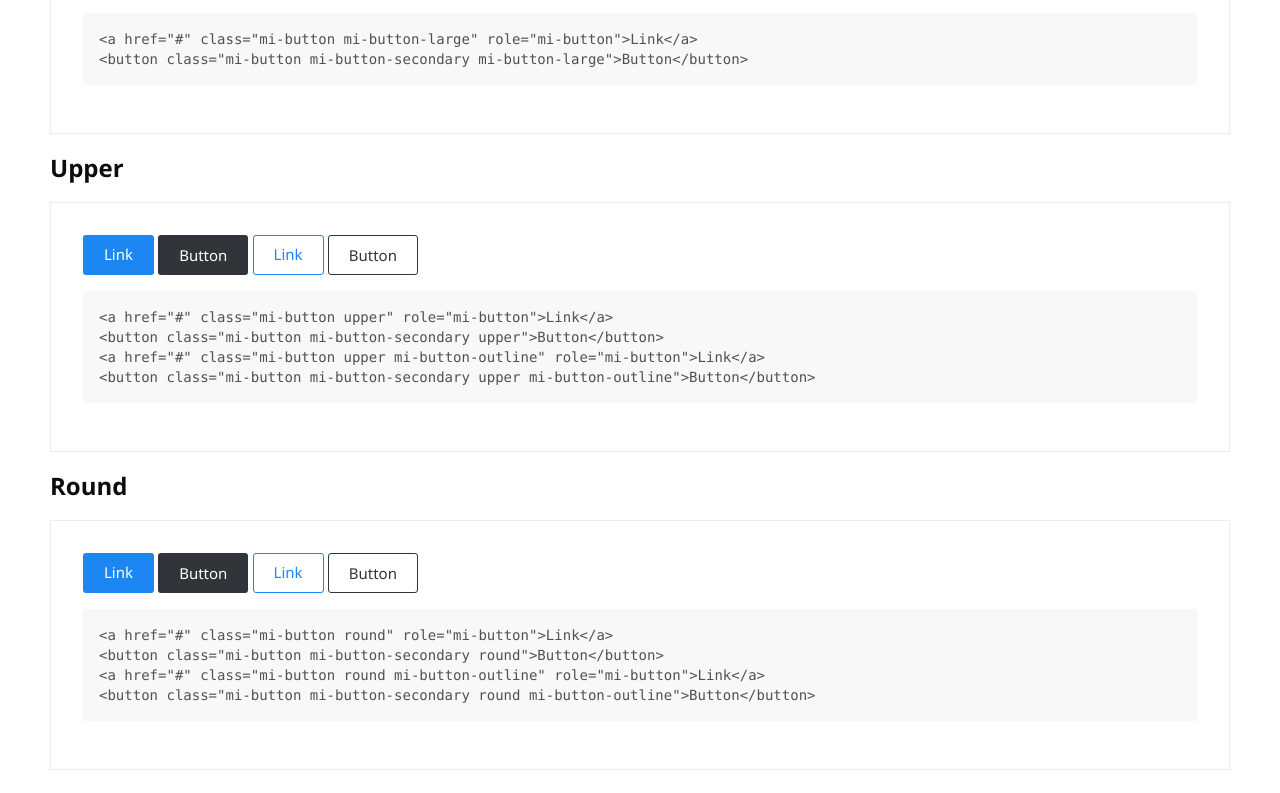
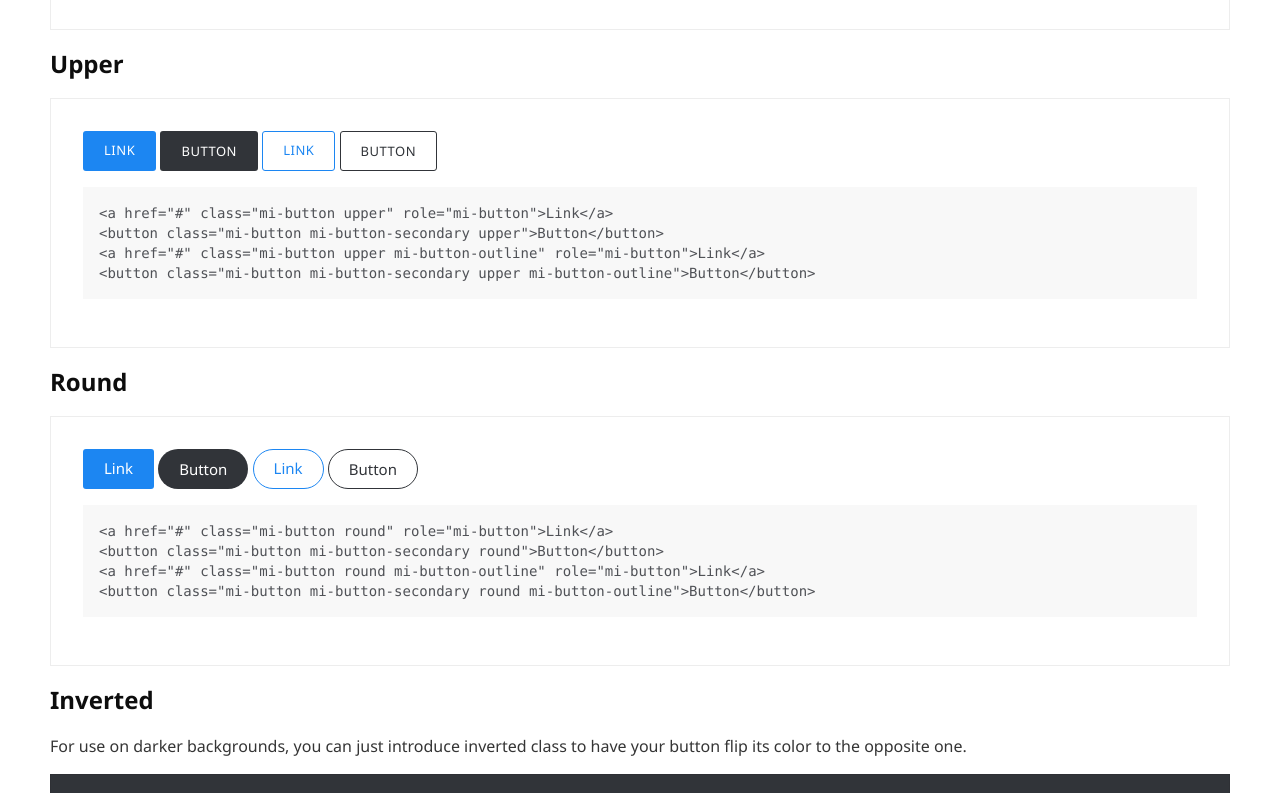
Before and after one commit to tianjifa/MiKit, a website: page demo/button.html in a window 1280 px wide. Shown: the part 2671-3464 px from the top of the page. Drawn offline with Linux system fonts and the light colour scheme.

Commit message:
Update and rename buttons.html to button.html

```diff
--- a/demo/buttons.html
+++ b/demo/button.html
@@ -95,8 +95,6 @@
 
         <h3 class="section-head" id="h-outline">Outline</h3>
 
-        <p>Outline class does exactly what it is supposed to do: styles a button with an mi-button-outline with no fill color.</p>
-
         <div class="example demo-buttons">
             <button class="mi-button mi-button-outline">Button</button>
             <button class="mi-button mi-button-secondary mi-button-outline">Button</button>
@@ -110,8 +108,6 @@
 		<!------------------------------------------------------------------>
 
         <h3 class="section-head" id="h-disabled">Disabled</h3>
-
-        <p>Disabled buttons are automatically styles with muted colors, inactive and not clickable. As you can see, there's no need to set disabled class for the button element, and disabled argument is enough. Having this said, both a link and a button input require disabled class.</p>
 
         <div class="example demo-buttons">
             <a href="#" class="mi-button mi-button-disabled" role="mi-button">Link</a>
@@ -174,10 +170,10 @@
         <h3 class="section-head" id="h-upper">Upper</h3>
 
         <div class="example demo-buttons">
-            <a href="#" class="mi-button upper" role="mi-button">Link</a>
-            <button class="mi-button mi-button-secondary upper">Button</button>
-            <a href="#" class="mi-button upper mi-button-outline" role="mi-button">Link</a>
-            <button class="mi-button mi-button-secondary upper mi-button-outline">Button</button>
+            <a href="#" class="mi-button mi-button-upper" role="mi-button">Link</a>
+            <button class="mi-button mi-button-secondary mi-button-upper">Button</button>
+            <a href="#" class="mi-button mi-button-outline mi-button-upper" role="mi-button">Link</a>
+            <button class="mi-button mi-button-secondary mi-button-outline mi-button-upper">Button</button>
 
             <p class="space"></p>
 <pre class="code"><span class="mikit-tag">&lt;<span class="mikit-name">a</span> <span class="mikit-attr">href</span>=<span class="mikit-string">"#"</span> <span class="mikit-attr">class</span>=<span class="mikit-string">"mi-button upper"</span> <span class="mikit-attr">role</span>=<span class="mikit-string">"mi-button"</span>&gt;</span>Link<span class="mikit-tag">&lt;/<span class="mikit-name">a</span>&gt;</span>
@@ -193,9 +189,9 @@
 
         <div class="example demo-buttons">
             <a href="#" class="mi-button round" role="mi-button">Link</a>
-            <button class="mi-button mi-button-secondary round">Button</button>
-            <a href="#" class="mi-button round mi-button-outline" role="mi-button">Link</a>
-            <button class="mi-button mi-button-secondary round mi-button-outline">Button</button>
+            <button class="mi-button mi-button-secondary mi-button-round">Button</button>
+            <a href="#" class="mi-button mi-button-outline mi-button-round" role="mi-button">Link</a>
+            <button class="mi-button mi-button-secondary mi-button-outline mi-button-round">Button</button>
 
             <p class="space"></p>
 
```
